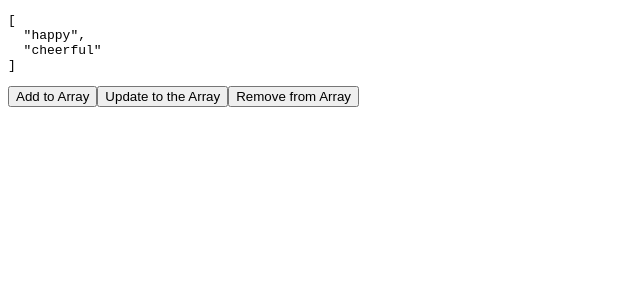
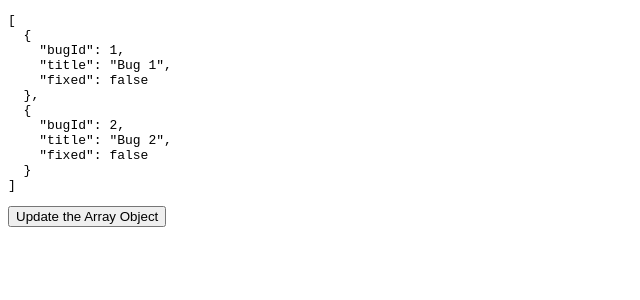
Before and after one commit to Murugananthstr/FullCourseReact18withTypeScript, a React (Vite) app in the folder react-app/: page / in a window 1280 px wide. Shown: the top 300 px of the page, without its empty margins (0-640 px from the left). Built offline with nearby package versions, Linux system fonts and the light colour scheme.

Commit message:
Demo on updating the array object

```diff
--- a/react-app/src/App.tsx
+++ b/react-app/src/App.tsx
@@ -4,31 +4,23 @@ import Like from "./components/Like/Like";
 import Message from "./components/Message";
 
 function App() {
-  const [tag, setTag] = useState(["happy", "cheerful"]);
-
-  const handleClick = () => {
-    //Add to the array
-    setTag([...tag, "Exciting"]);
-    //tag.push("happinesss");  this is reset the entire array, so not recommended
-  };
-
-  const handleRemoveClick = () => {
-    // Remove the array
-    setTag(tag.filter((tag) => tag != "cheerful"));
-  };
+  const [bugs, setBugs] = useState([
+    { bugId: 1, title: "Bug 1", fixed: false },
+    { bugId: 2, title: "Bug 2", fixed: false },
+  ]);
 
   const handleUpdateClick = () => {
-    // Remove the array
-    setTag(tag.map((tag) => (tag === "happy" ? "Happiness" : tag)));
+    // Updating the array object
+    setBugs(
+      bugs.map((bug) => (bug.bugId === 2 ? { ...bug, fixed: true } : bug))
+    );
   };
 
   return (
     <div>
-      <pre>{JSON.stringify(tag, null, 2)}</pre>
+      <pre>{JSON.stringify(bugs, null, 2)}</pre>
 
-      <button onClick={handleClick}>Add to Array</button>
-      <button onClick={handleUpdateClick}>Update to the Array</button>
-      <button onClick={handleRemoveClick}>Remove from Array</button>
+      <button onClick={handleUpdateClick}>Update the Array Object</button>
     </div>
   );
 }
```
